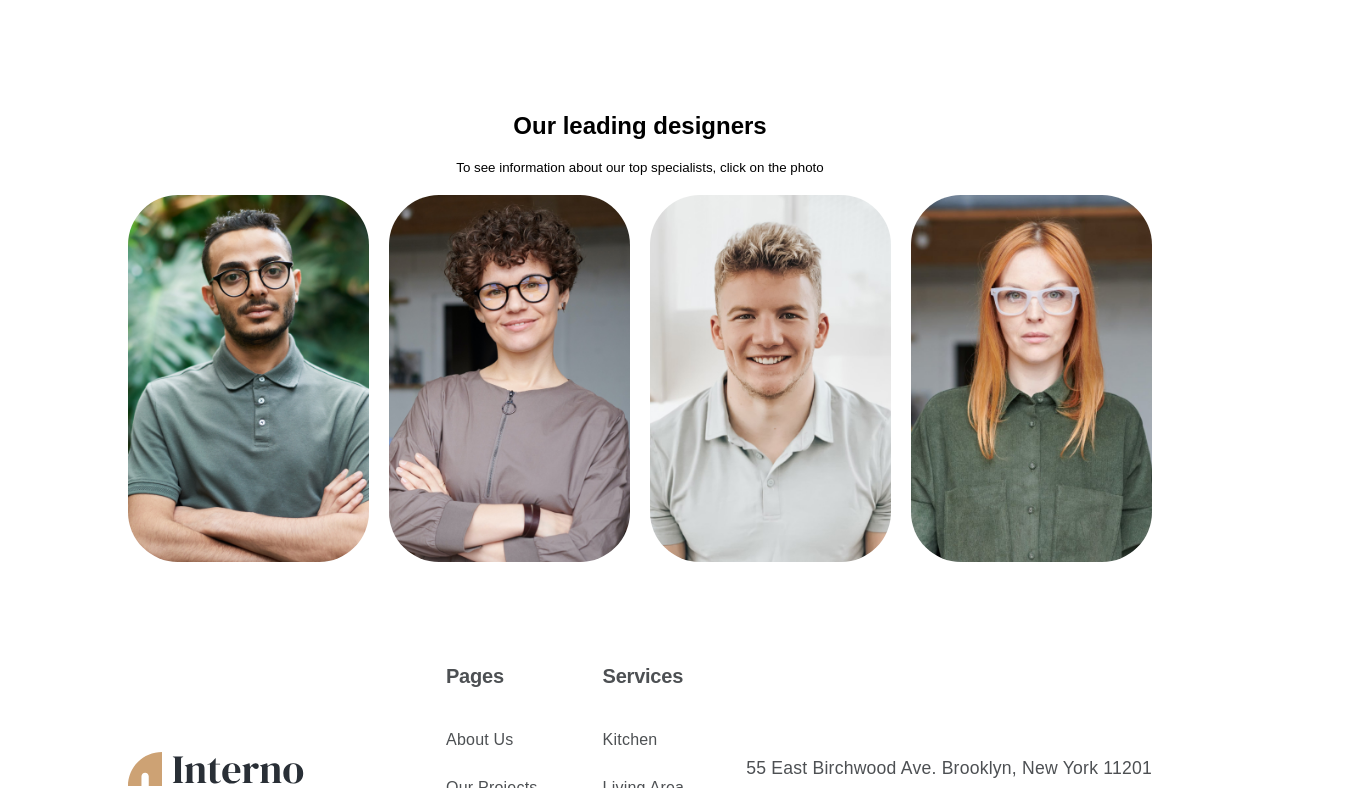
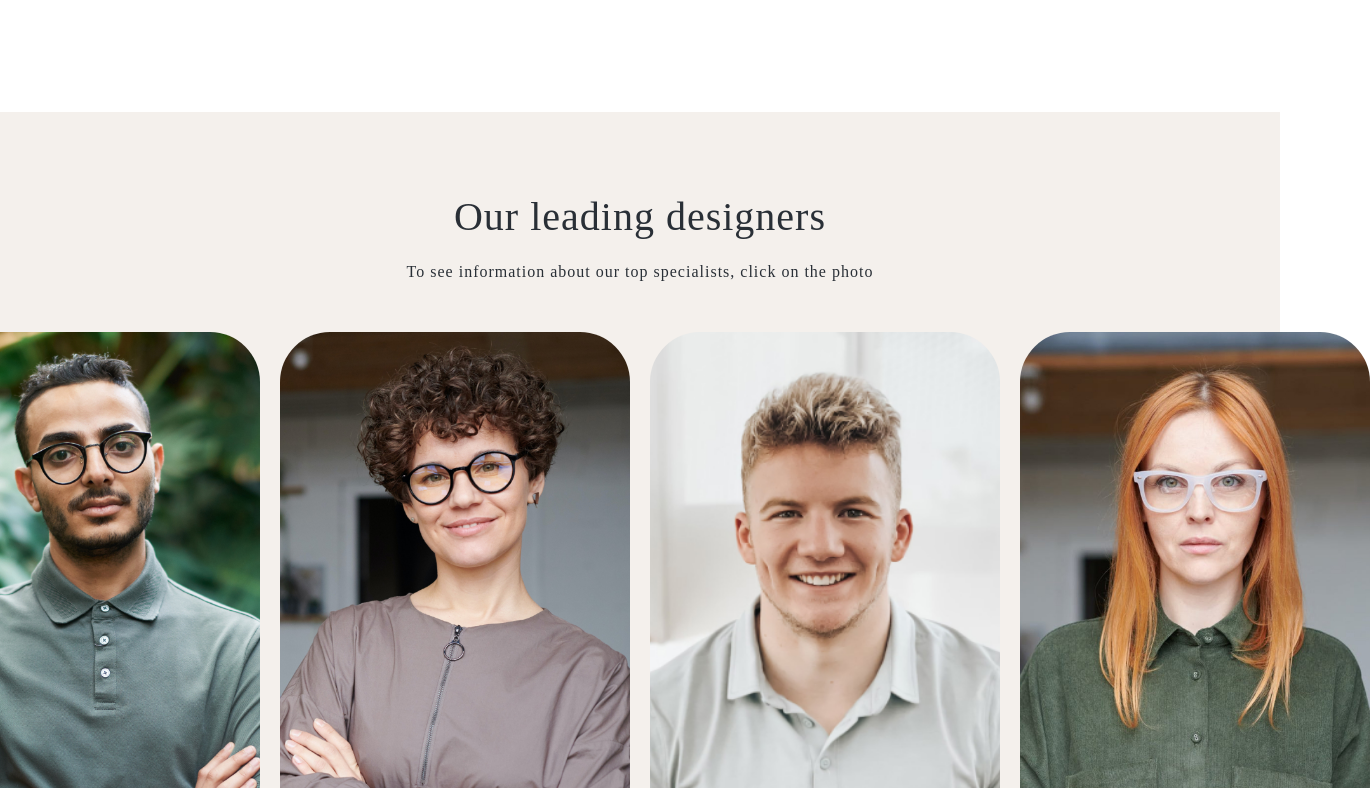
Before and after one commit to AlekseevAndreyG/InteriorDesignWebflow, a React (Create React App) app: page /about-page in a window 1280 px wide. Shown: the part 1592-2380 px from the top of the page, 1370 px wide, since content can reach past the window. Built offline with nearby package versions, Linux system fonts and the light colour scheme.

Commit message:
доделал логику карточек

```diff
--- a/src/Pages/AboutPage/components/AboutLidDesigners/AboutLidDesigners.css
+++ b/src/Pages/AboutPage/components/AboutLidDesigners/AboutLidDesigners.css
@@ -1,6 +1,32 @@
 .about-lid-designers {
   margin-top: 110px;
+  padding-top: 80px;
+  background-color: #f4f0ec;
+  padding-bottom: 80px;
   margin-bottom: 110px;
+}
+
+.about-lid-designers h2 {
+  color: #292f36;
+  text-align: center;
+  font-family: DM Serif Display;
+  font-size: 5vh;
+  font-style: normal;
+  font-weight: 400;
+  line-height: 125%; /* 62.5px */
+  letter-spacing: 1px;
+}
+
+.about-lid-designers small {
+  color: #292f36;
+  text-align: center;
+  font-family: DM Serif Display;
+  font-size: 2vh;
+  font-style: normal;
+  font-weight: 400;
+  line-height: 125%; /* 62.5px */
+  letter-spacing: 1px;
+  margin-bottom: 30px;
 }
 
 .about-lid-designers-wrap {
@@ -18,25 +44,37 @@
 }
 
 .lid-designers-cart {
-  width: 30%;
-  height: 60%;
-}
-
-.lid-designers-cart img {
+  position: relative;
+  background-position: center center;
+  background-repeat: no-repeat;
+  background-size: cover;
+  width: 350px;
+  height: 550px;
   border-radius: 50px;
-  width: 100%;
-  height: 100%;
 }
 
 .column-info {
-  margin-top: 30px;
+  width: 100%;
+  height: 100%;
   border-radius: 50px;
+  border: 0.2px solid #4d5053;
+  opacity: 0;
+  transition: all 0.3s linear;
+  position: absolute;
   background-color: #fff;
   display: flex;
   align-items: center;
-  justify-content: space-between;
+  justify-content: space-around;
   flex-direction: column;
-  gap: 20px;
+  background-position: center center;
+  background-repeat: no-repeat;
+  background-size: cover;
+}
+
+.column-info-click {
+  pointer-events: none;
+  opacity: 1;
+  transition: all 0.3s linear;
 }
 
 .column-info h3 {
@@ -46,8 +84,6 @@
   font-size: 2.5vh;
   font-style: normal;
   font-weight: 400;
-  line-height: 150%; /* 37.5px */
-  letter-spacing: 0.25px;
 }
 
 .column-info small {
@@ -56,8 +92,6 @@
   font-size: 1.8vh;
   font-style: normal;
   font-weight: 400;
-  line-height: 150%;
-  letter-spacing: 0.18px;
 }
 
 .column-info a {
@@ -67,8 +101,6 @@
   font-size: 1.8vh;
   font-style: normal;
   font-weight: 400;
-  line-height: 150%;
-  letter-spacing: 0.18px;
 }
 
 .column-social {
@@ -78,3 +110,10 @@
   justify-content: space-between;
   gap: 20px;
 }
+
+@media screen and (max-width: 1590px) {
+  .column-info {
+    width: 300px;
+    height: 440px;
+  }
+}
--- a/src/Pages/AboutPage/components/AboutLidDesigners/AboutLidDesigners.js
+++ b/src/Pages/AboutPage/components/AboutLidDesigners/AboutLidDesigners.js
@@ -16,6 +16,7 @@ function AboutLidDesigners() {
       phone: "+1 (378) 400-1234",
       email: "michael@email.com",
       image: "img/avatar/liders/design1.jpg",
+      photo: "img/designer-photo/design1-photo.jpg",
     },
     {
       number: 2,
@@ -24,6 +25,7 @@ function AboutLidDesigners() {
       phone: "+1 (378) 355-1222",
       email: "raichel@email.com",
       image: "img/avatar/liders/design2.jpg",
+      photo: "img/designer-photo/design2-photo.jpg",
     },
     {
       number: 3,
@@ -32,6 +34,7 @@ function AboutLidDesigners() {
       phone: "+1 (378) 307-1119",
       email: "andrew@email.com",
       image: "img/avatar/liders/design3.jpg",
+      photo: "img/designer-photo/design3-photo.jpg",
     },
     {
       number: 4,
@@ -40,6 +43,7 @@ function AboutLidDesigners() {
       phone: "+1 (378) 355-1222",
       email: "milana@email.com",
       image: "img/avatar/liders/design4.jpg",
+      photo: "img/designer-photo/design4-photo.jpg",
     },
   ];
 
@@ -55,14 +59,17 @@ function AboutLidDesigners() {
             {designers.map((designer) => (
               <div
                 key={designer.number}
+                style={{ backgroundImage: `url(${designer.image})` }}
                 className={`lid-designers-cart cart-${designer.number} ${
                   selectedDiv === designer.number ? "selected" : ""
                 }`}
                 onClick={() => handleDivClick(designer.number)}
               >
-                <img src={designer.image} alt="avatar"></img>
-                {selectedDiv === designer.number && (
-                  <div className="column-info">
+                <div
+                  className={`column-info ${
+                    selectedDiv === designer.number ? "column-info-click" : ""
+                  }`}
+                >
                   <h3>{designer.name}</h3>
                   <small>Designer {designer.country}</small>
                   <ul className="column-social">
@@ -87,7 +94,7 @@ function AboutLidDesigners() {
                     <a href="http://localhost:3000">
                       <img
                         src="img/social/linkedin.svg"
-                          alt="instagram icon"
+                        alt="linkedin icon"
                       ></img>
                     </a>
                   </ul>
@@ -98,7 +105,6 @@ function AboutLidDesigners() {
                     {designer.email}
                   </a>
                 </div>
-                )}
               </div>
             ))}
           </div>
```
Lines whose indentation alone changed are shown as unchanged.
